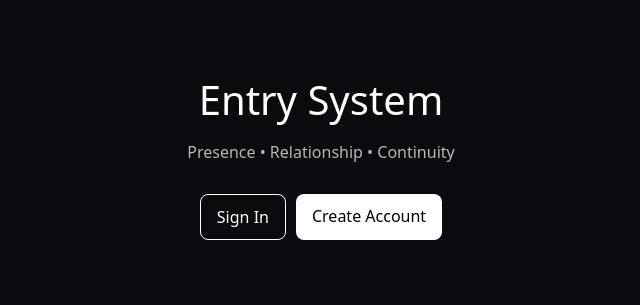
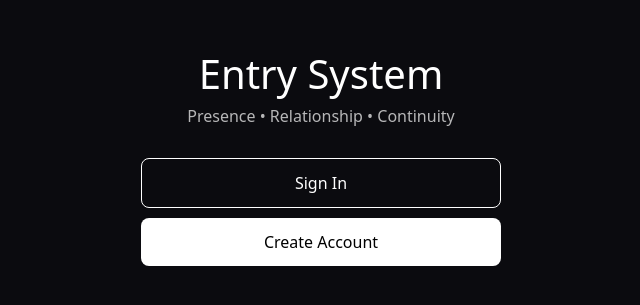
Before and after one commit to ubuntuecosystem-cloud/Nuvia, a Next.js app in the folder frontend/: page / in a window 1280 px wide. Shown: the part 245-550 px from the top of the page, without its empty margins (319-959 px from the left). Built offline with nearby package versions, Linux system fonts and the light colour scheme.

Commit message:
Update page.tsx

```diff
--- a/frontend/app/page.tsx
+++ b/frontend/app/page.tsx
@@ -1,67 +1,103 @@
-import Link from "next/link";
+"use client";
+
+import { useState } from "react";
+
+type EntryMode = "entry" | "signin" | "signup";
 
 export default function Home() {
+  const [mode, setMode] = useState<EntryMode>("entry");
+
   return (
     <main
       style={{
-        height: "100vh",
+        minHeight: "100vh",
         display: "flex",
         alignItems: "center",
         justifyContent: "center",
-        fontFamily: "system-ui",
         background: "#0b0b0f",
         color: "white",
+        fontFamily: "system-ui",
       }}
     >
-      <div style={{ textAlign: "center" }}>
+      <div
+        style={{
+          width: 360,
+          textAlign: "center",
+        }}
+      >
+        {mode === "entry" && (
+          <>
             <h1 style={{ fontSize: 40 }}>
               Entry System
             </h1>
 
-        <p
-          style={{
-            opacity: 0.7,
-            marginTop: 10,
-          }}
-        >
+            <p style={{ opacity: 0.7 }}>
               Presence • Relationship • Continuity
             </p>
 
-        <div
+            <button
+              onClick={() => setMode("signin")}
               style={{
                 marginTop: 30,
-            display: "flex",
-            gap: 10,
-            justifyContent: "center",
-          }}
-        >
-          <Link
-            href="/signin"
-            style={{
-              padding: "10px 16px",
+                width: "100%",
+                padding: 12,
                 borderRadius: 8,
-              border: "1px solid white",
                 background: "transparent",
                 color: "white",
-              textDecoration: "none",
+                border: "1px solid white",
               }}
             >
               Sign In
-          </Link>
+            </button>
 
-          <Link
-            href="/signup"
+            <button
+              onClick={() => setMode("signup")}
               style={{
-              padding: "10px 16px",
+                marginTop: 10,
+                width: "100%",
+                padding: 12,
                 borderRadius: 8,
                 background: "white",
                 color: "black",
-              textDecoration: "none",
+                border: "none",
               }}
             >
               Create Account
-          </Link>
-        </div>
+            </button>
+          </>
+        )}
+
+        {mode === "signin" && (
+          <>
+            <h1>Sign In</h1>
+
+            <button
+              onClick={() => setMode("entry")}
+              style={{
+                marginTop: 20,
+                padding: 10,
+              }}
+            >
+              Back
+            </button>
+          </>
+        )}
+
+        {mode === "signup" && (
+          <>
+            <h1>Create Account</h1>
+
+            <button
+              onClick={() => setMode("entry")}
+              style={{
+                marginTop: 20,
+                padding: 10,
+              }}
+            >
+              Back
+            </button>
+          </>
+        )}
       </div>
     </main>
   );
```
Lines whose indentation alone changed are shown as unchanged.
